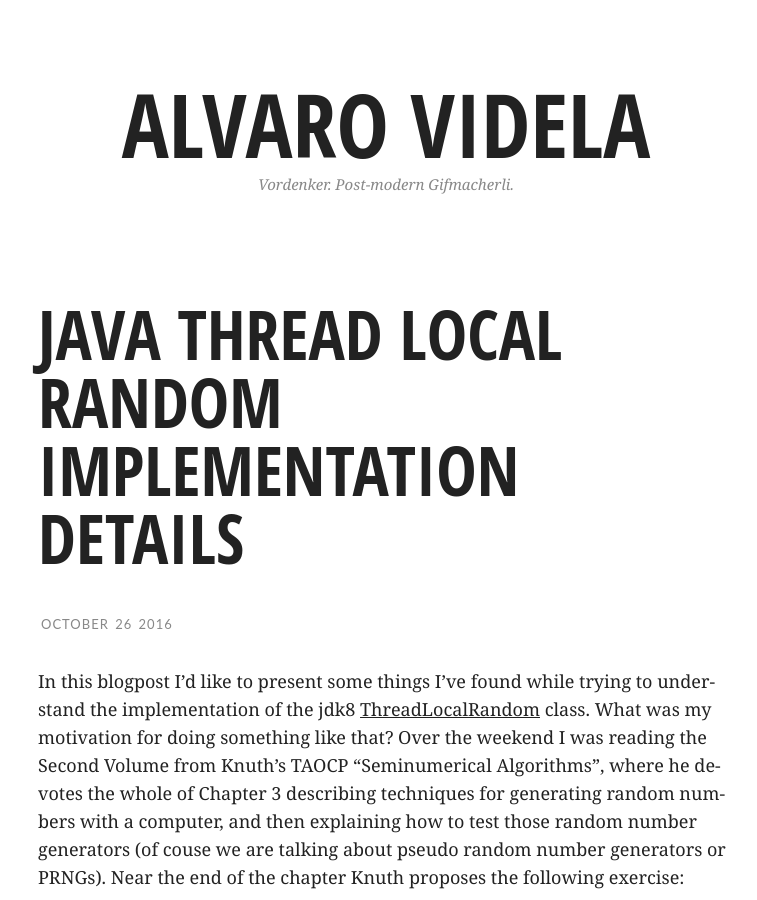
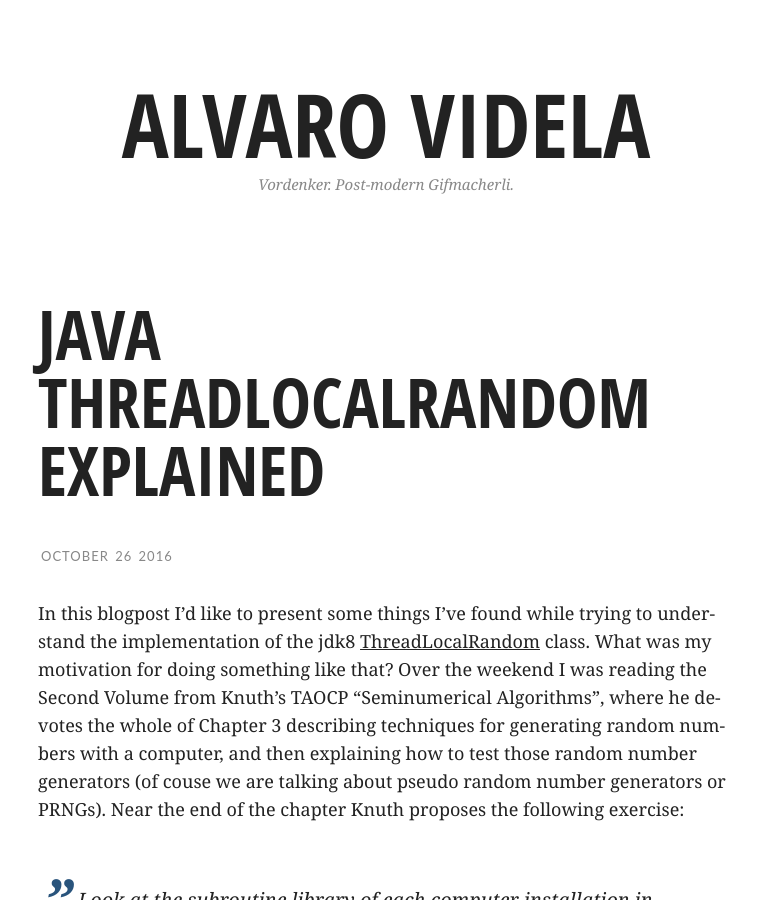
Before and after one commit to videlalvaro/videlalvaro.github.io, a Jekyll site: the page built from _posts/2016-10-29-inside-java-s-threadlocalrandom.md, in a window 1280 px wide and 900 px high. Shown: the whole window, without its empty margins (254-1011 px from the left). Built offline with Jekyll 4.4.1, drawn with Linux system fonts in a browser that asks for light colours; comment, search, counter and statistics services are not loaded.

Commit message:
updates title

```diff
--- a/_posts/2016-10-29-inside-java-s-threadlocalrandom.md
+++ b/_posts/2016-10-29-inside-java-s-threadlocalrandom.md
@@ -1,11 +1,11 @@
 ---
 layout: post
-title: Java Thread Local Random Implementation Details
+title: Java ThreadLocalRandom Explained
 ---
 <meta name="twitter:card" content="summary_large_image">
 <meta name="twitter:site" content="@old_sound">
 <meta name="twitter:creator" content="@old_sound">
-<meta name="twitter:title" content="Java Thread Local Random Implementation Details">
+<meta name="twitter:title" content="Java ThreadLocalRandom Explained">
 <meta name="twitter:description" content="In this blogpost we'll see the details behind ThreadLocalRandom's algorithm.">
 <meta name="twitter:image" content="http://videlalvaro.github.io/images/fork-join-tree.png">
 
```
